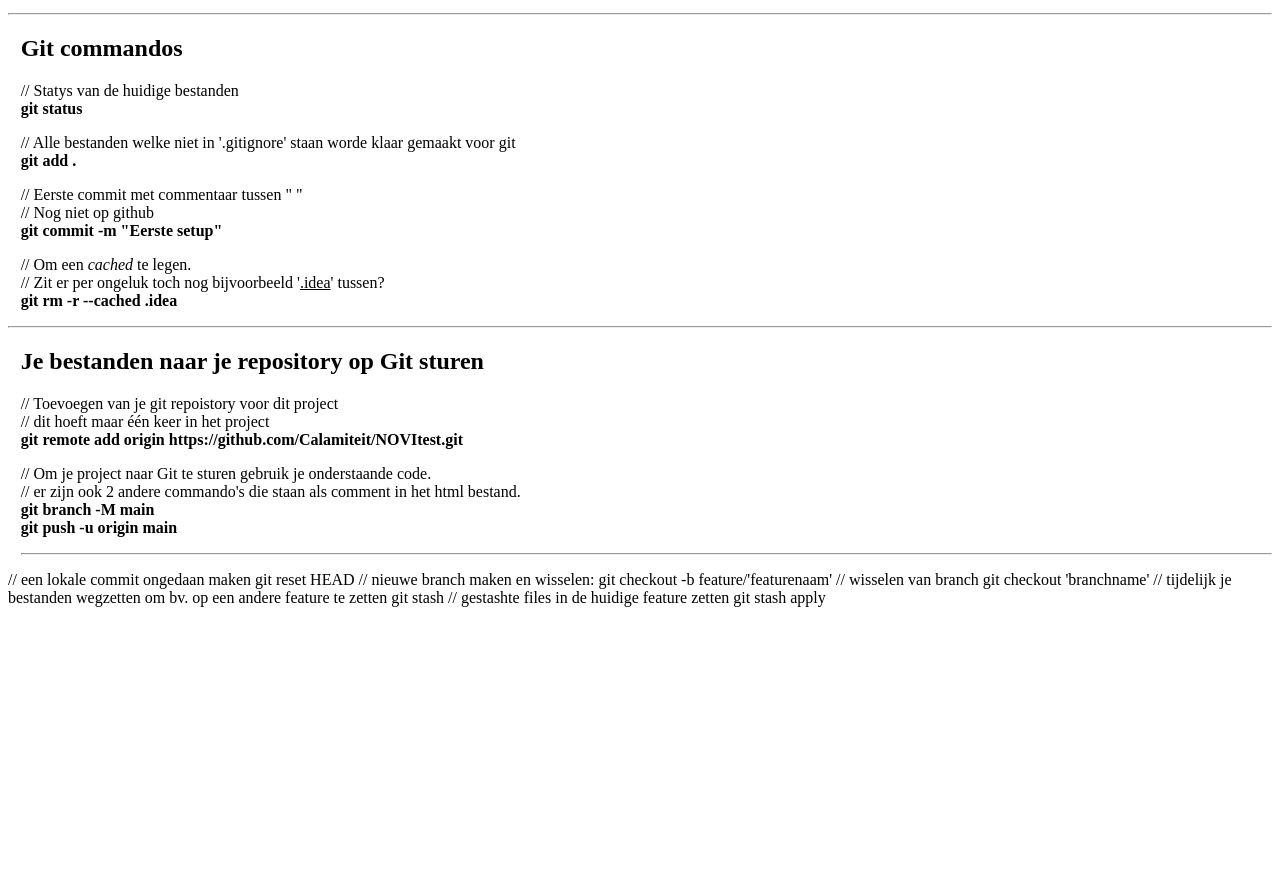
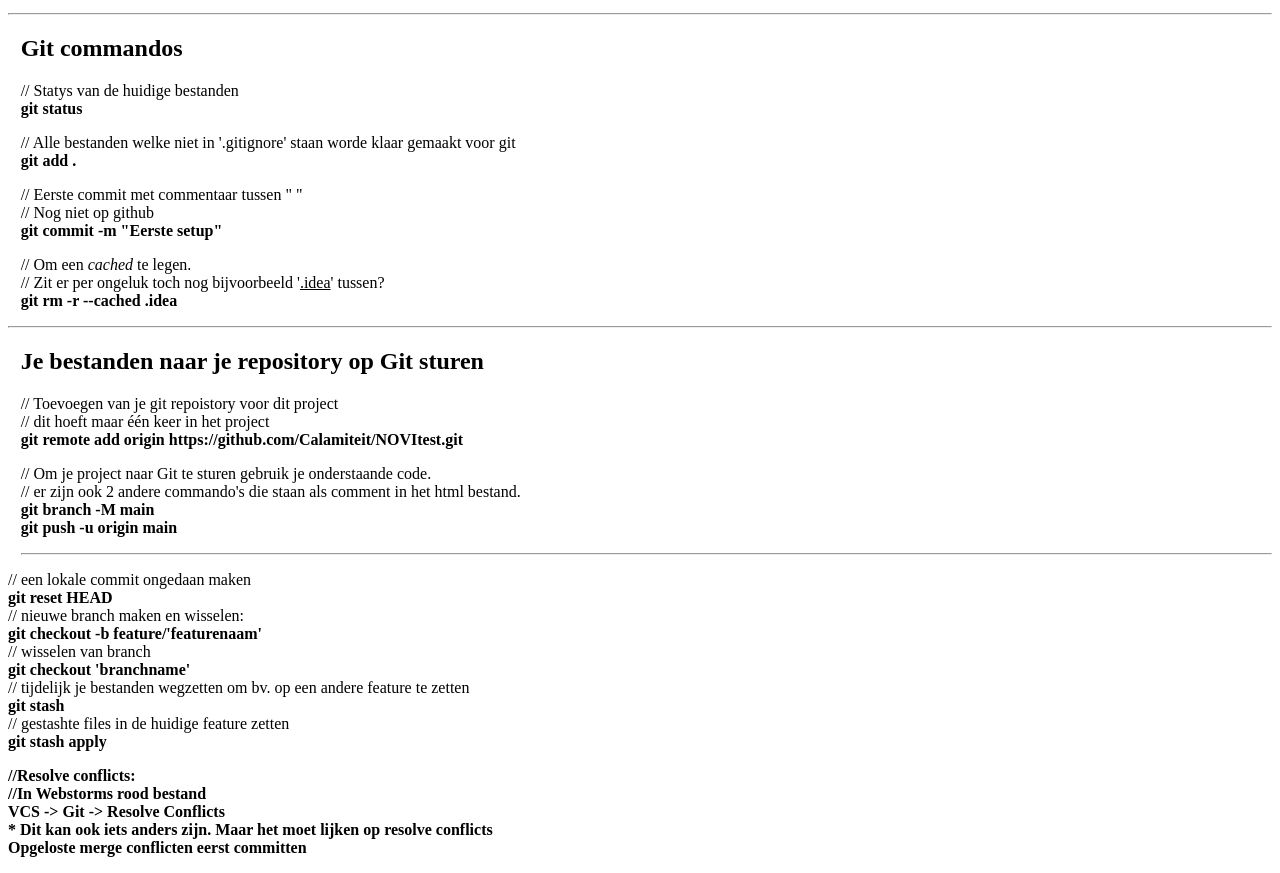
Before and after one commit to Calamiteit/NOVItest, a plain HTML site: page index.html in a window 1280 px wide. Shown: the part 137-1010 px from the top of the page. Before the commit the page ends 800 px from the top, so only its background shows below. Drawn offline with Linux system fonts and the light colour scheme.

Commit message:
Nog wat extra git functies toegevoegd

```diff
--- a/index.html
+++ b/index.html
@@ -55,22 +55,31 @@
 </div>
 <div>
     <p>
-        // een lokale commit ongedaan maken
-        git reset HEAD
+        // een lokale commit ongedaan maken<br/>
+        <b>git reset HEAD</b><br/>
 
-        // nieuwe branch maken en wisselen:
-        git checkout -b feature/'featurenaam'
+        // nieuwe branch maken en wisselen:<br/>
+        <b>git checkout -b feature/'featurenaam'</b><br/>
 
-        // wisselen van branch
-        git checkout 'branchname'
+        // wisselen van branch<br/>
+        <b>git checkout 'branchname'</b><br/>
 
-        // tijdelijk je bestanden wegzetten om bv. op een andere feature te zetten
-        git stash
+        // tijdelijk je bestanden wegzetten om bv. op een andere feature te zetten<br/>
+        <b>git stash</b><br/>
 
-        // gestashte files in de huidige feature zetten
-        git stash apply
+        // gestashte files in de huidige feature zetten<br/>
+        <b>git stash apply<b></b><br/>
 
     <p></p>
+</div>
+<div>
+    <p>
+        //Resolve conflicts:<br/>
+        //In Webstorms rood bestand<br/>
+        <b>VCS -> Git -> Resolve Conflicts</b><br/>
+        * Dit kan ook iets anders zijn. Maar het moet lijken op resolve conflicts<br/>
+        Opgeloste merge conflicten eerst committen<br/>
+    </p>
 </div>
 
 </body>
```
